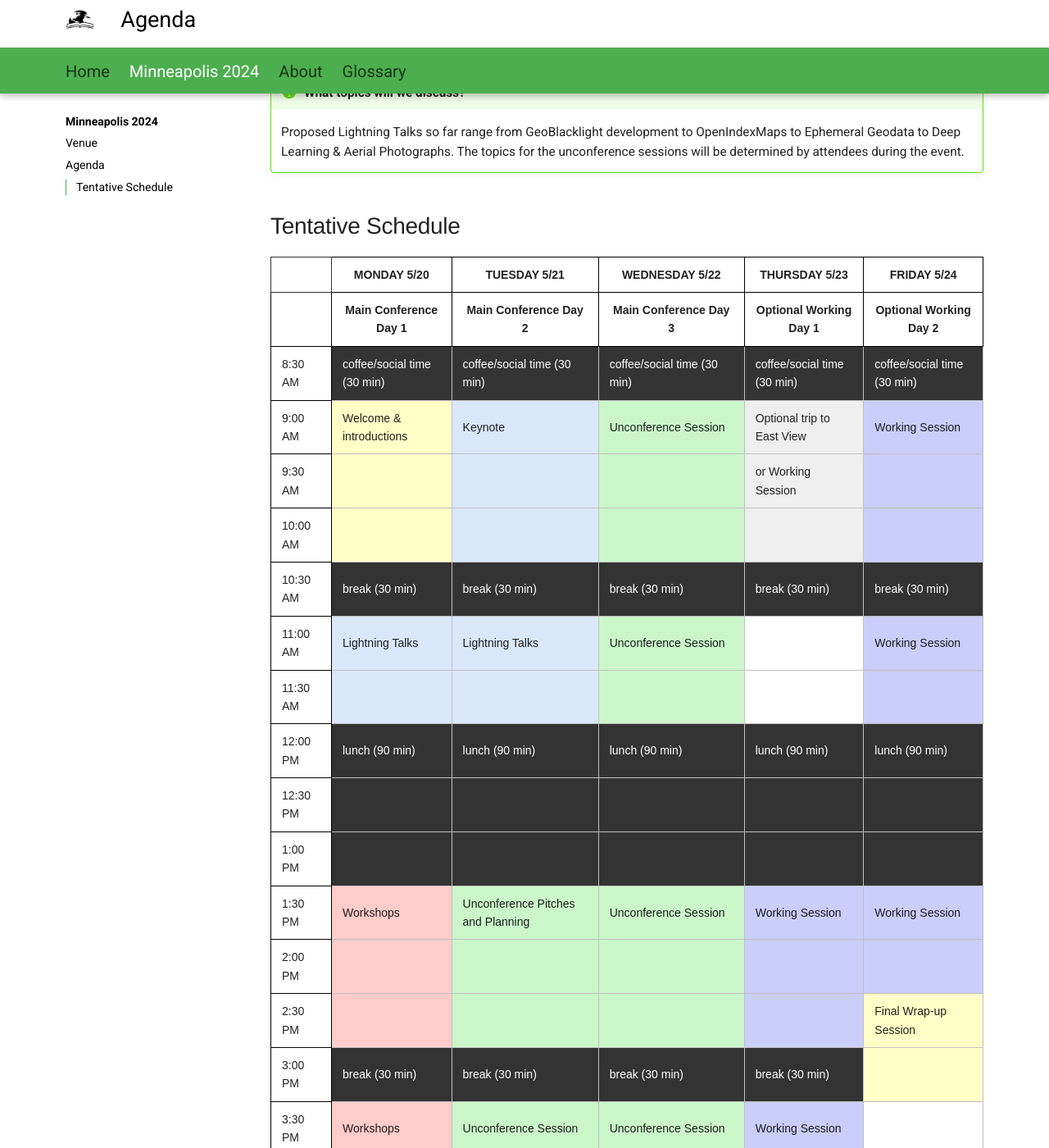
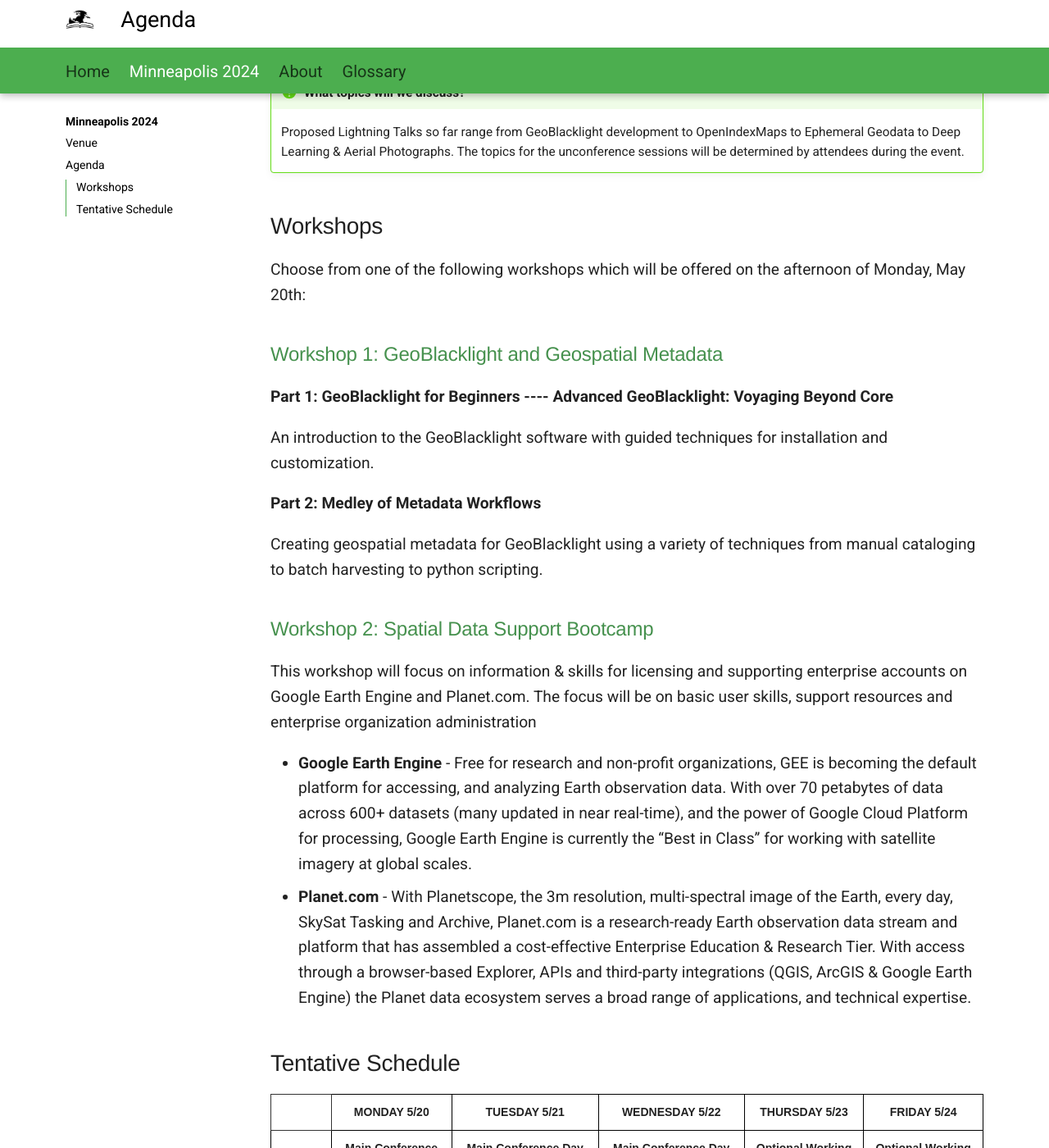
Before and after one commit to geo4lib/geo4libcamp-website, an MkDocs documentation site: the page built from docs/2024/agenda-2024.md, in a window 1280 px wide and 1400 px high, scrolled down 214 px. Shown: the whole window at 82% size. Built offline with MkDocs 1.6.1 and Material for MkDocs 9.7.7, drawn with Linux system fonts in a browser that asks for light colours.

Commit message:
Update workshops

```diff
--- a/docs/2024/agenda-2024.md
+++ b/docs/2024/agenda-2024.md
@@ -3,6 +3,28 @@
 !!! question "What topics will we discuss?"
 
 	Proposed Lightning Talks so far range from GeoBlacklight development to OpenIndexMaps to Ephemeral Geodata to Deep Learning & Aerial Photographs. The topics for the unconference sessions will be determined by attendees during the event.
+
+## Workshops
+
+Choose from one of the following workshops which will be offered on the afternoon of Monday, May 20th:
+
+### Workshop 1: GeoBlacklight and Geospatial Metadata
+
+**Part 1: GeoBlacklight for Beginners ---- Advanced GeoBlacklight: Voyaging Beyond Core**
+
+An introduction to the GeoBlacklight software with guided techniques for installation and customization.
+
+**Part 2: Medley of Metadata Workflows**
+
+Creating geospatial metadata for GeoBlacklight using a variety of techniques from manual cataloging to batch harvesting to python scripting.
+
+### Workshop 2: Spatial Data Support Bootcamp
+
+This workshop will focus on information & skills for licensing and supporting enterprise accounts on Google Earth Engine and Planet.com. The focus will be on basic user skills, support resources and enterprise organization administration
+
+* **Google Earth Engine** - Free for research and non-profit organizations, GEE is becoming the default platform for accessing, and analyzing Earth observation data. With over 70 petabytes of data across 600+ datasets (many updated in near real-time), and the power of Google Cloud Platform for processing, Google Earth Engine is currently the “Best in Class” for working with satellite imagery at global scales.
+* **Planet.com** - With Planetscope, the 3m resolution, multi-spectral image of the Earth, every day, SkySat Tasking and Archive, Planet.com is a research-ready Earth observation data stream and platform that has assembled a cost-effective Enterprise Education & Research Tier. With access through a browser-based Explorer, APIs and third-party integrations (QGIS, ArcGIS & Google Earth Engine) the Planet data ecosystem serves a broad range of applications, and technical expertise.
+
 
 ## Tentative Schedule
 
```
Also changed, not shown: docs/index.md (+1 -1 lines), site/index.html, 3 other files.
